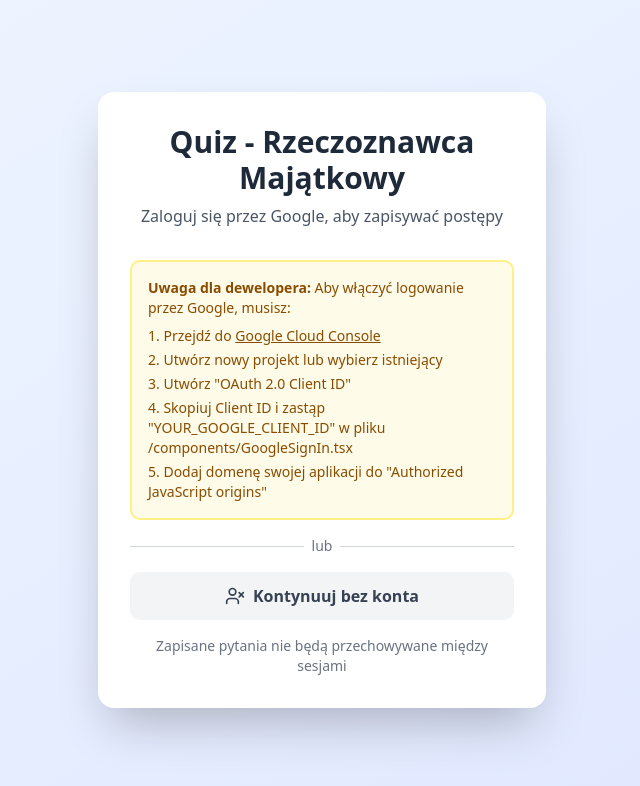
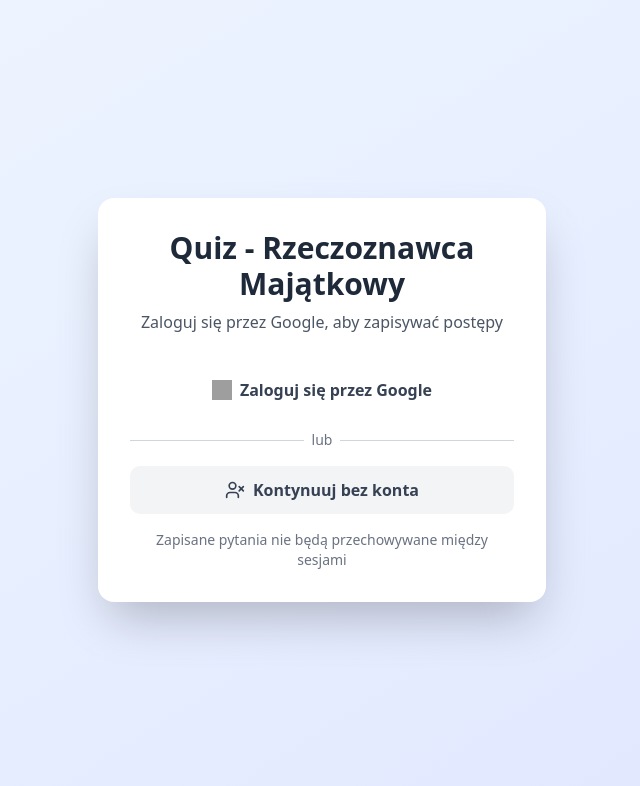
Before and after one commit to FutureDataAnalystGS/Quizwebsite, a React (Vite) app: page / in a window 1280 px wide. Shown: the top 786 px of the page, without its empty margins (318-958 px from the left). Built offline with nearby package versions, Linux system fonts and the light colour scheme; grey boxes are pictures that could not be loaded.

Commit message:
feat: Add initial Firebase Authentication setup and Google Login

```diff
--- a/package.json
+++ b/package.json
@@ -1,4 +1,3 @@
-
 {
       "name": "Quiz Website",
       "version": "0.1.0",
@@ -34,6 +33,7 @@
             "clsx": "*",
             "cmdk": "^1.1.1",
             "embla-carousel-react": "^8.6.0",
+            "firebase": "^12.8.0",
             "input-otp": "^1.4.2",
             "lucide-react": "^0.487.0",
             "next-themes": "^0.4.6",
--- a/src/App.tsx
+++ b/src/App.tsx
@@ -4,6 +4,8 @@
 import { Quiz } from './components/Quiz';
 import { SavedQuestions } from './components/SavedQuestions';
 import { LogOut, BookMarked } from 'lucide-react';
+import { auth } from './firebase';
+import { signOut } from 'firebase/auth';
 
 export interface Question {
   examDate: string;
@@ -46,7 +48,12 @@
     if (picture) localStorage.setItem('currentUserPicture', picture);
   };
 
-  const handleLogout = () => {
+  const handleLogout = async () => {
+    try {
+      await signOut(auth);
+    } catch (error) {
+      console.error('Error signing out:', error);
+    }
     setCurrentUser(null);
     setUserEmail(null);
     setUserPicture(null);
--- a/src/components/GoogleSignIn.tsx
+++ b/src/components/GoogleSignIn.tsx
@@ -1,98 +1,41 @@
-import { useEffect, useRef } from 'react';
+import { signInWithPopup } from 'firebase/auth';
+import { auth, googleProvider } from '../firebase';
+import { LogIn } from 'lucide-react';
 
 interface GoogleSignInProps {
   onSuccess: (credential: string, name: string, email: string, picture: string) => void;
   onError: (error: string) => void;
 }
 
-declare global {
-  interface Window {
-    google?: {
-      accounts: {
-        id: {
-          initialize: (config: any) => void;
-          renderButton: (element: HTMLElement, config: any) => void;
-          prompt: () => void;
-        };
-      };
-    };
-  }
-}
-
 export function GoogleSignIn({ onSuccess, onError }: GoogleSignInProps) {
-  const googleButtonRef = useRef<HTMLDivElement>(null);
-
-  useEffect(() => {
-    // Load Google Sign-In script
-    const script = document.createElement('script');
-    script.src = 'https://accounts.google.com/gsi/client';
-    script.async = true;
-    script.defer = true;
-    document.body.appendChild(script);
-
-    script.onload = () => {
-      if (window.google) {
-        // Note: Replace with your actual Google Client ID
-        // Get it from: https://console.cloud.google.com/apis/credentials
-        const CLIENT_ID = 'YOUR_GOOGLE_CLIENT_ID.apps.googleusercontent.com';
-
-        window.google.accounts.id.initialize({
-          client_id: CLIENT_ID,
-          callback: handleCredentialResponse,
-        });
-
-        if (googleButtonRef.current) {
-          window.google.accounts.id.renderButton(
-            googleButtonRef.current,
-            {
-              theme: 'outline',
-              size: 'large',
-              width: '100%',
-              text: 'continue_with',
-              locale: 'pl',
-            }
-          );
-        }
-      }
-    };
-
-    return () => {
-      document.body.removeChild(script);
-    };
-  }, []);
-
-  const handleCredentialResponse = (response: any) => {
+  const handleLogin = async () => {
     try {
-      // Decode JWT token to get user info
-      const payload = JSON.parse(atob(response.credential.split('.')[1]));
+      const result = await signInWithPopup(auth, googleProvider);
+      const user = result.user;
 
       onSuccess(
-        response.credential,
-        payload.name || payload.email,
-        payload.email,
-        payload.picture || ''
+        await user.getIdToken(),
+        user.displayName || user.email || 'Użytkownik',
+        user.email || '',
+        user.photoURL || ''
       );
-    } catch (error) {
-      onError('Błąd podczas logowania przez Google');
-      console.error('Google Sign-In error:', error);
+    } catch (error: any) {
+      console.error('Błąd logowania:', error);
+      onError(error.message || 'Wystąpił błąd podczas logowania przez Google');
     }
   };
 
   return (
-    <div>
-      <div ref={googleButtonRef} className="w-full"></div>
-      <div className="mt-4 p-4 bg-yellow-50 border-2 border-yellow-200 rounded-lg">
-        <p className="text-sm text-yellow-800">
-          <strong>Uwaga dla dewelopera:</strong> Aby włączyć logowanie przez Google, musisz:
-        </p>
-        <ol className="text-sm text-yellow-800 mt-2 list-decimal list-inside space-y-1">
-          <li>Przejdź do <a href="https://console.cloud.google.com/apis/credentials" target="_blank" rel="noopener noreferrer" className="underline">Google Cloud Console</a></li>
-          <li>Utwórz nowy projekt lub wybierz istniejący</li>
-          <li>Utwórz "OAuth 2.0 Client ID"</li>
-          <li>Skopiuj Client ID i zastąp "YOUR_GOOGLE_CLIENT_ID" w pliku /components/GoogleSignIn.tsx</li>
-          <li>Dodaj domenę swojej aplikacji do "Authorized JavaScript origins"</li>
-        </ol>
-      </div>
-    </div>
+    <button
+      onClick={handleLogin}
+      className="w-full bg-white text-gray-700 border border-gray-300 py-3 px-6 rounded-lg font-semibold hover:bg-gray-50 transition-colors flex items-center justify-center gap-2 shadow-sm"
+    >
+      <img
+        src="https://www.gstatic.com/firebasejs/ui/2.0.0/images/auth/google.svg"
+        alt="Google"
+        className="w-5 h-5"
+      />
+      Zaloguj się przez Google
+    </button>
   );
 }
--- /dev/null
+++ b/src/firebase.ts
@@ -0,0 +1,18 @@
+
+import { initializeApp } from "firebase/app";
+import { getAuth, GoogleAuthProvider } from "firebase/auth";
+
+const firebaseConfig = {
+  apiKey: "AIzaSyCjYdeFPIJ7z_AkT1hpWB8TauN04tqBQ60",
+  authDomain: "quizwebsite-f3351.firebaseapp.com",
+  projectId: "quizwebsite-f3351",
+  storageBucket: "quizwebsite-f3351.firebasestorage.app",
+  messagingSenderId: "88640511209",
+  appId: "1:88640511209:web:558dcac307ac637ce8a478",
+  measurementId: "G-87BDC0RH8Q"
+};
+
+// Initialize Firebase
+const app = initializeApp(firebaseConfig);
+export const auth = getAuth(app);
+export const googleProvider = new GoogleAuthProvider();
```
Also changed, not shown: 2 other files (tests, documents, lock files or other folders). Lines whose indentation alone changed are shown as unchanged.
